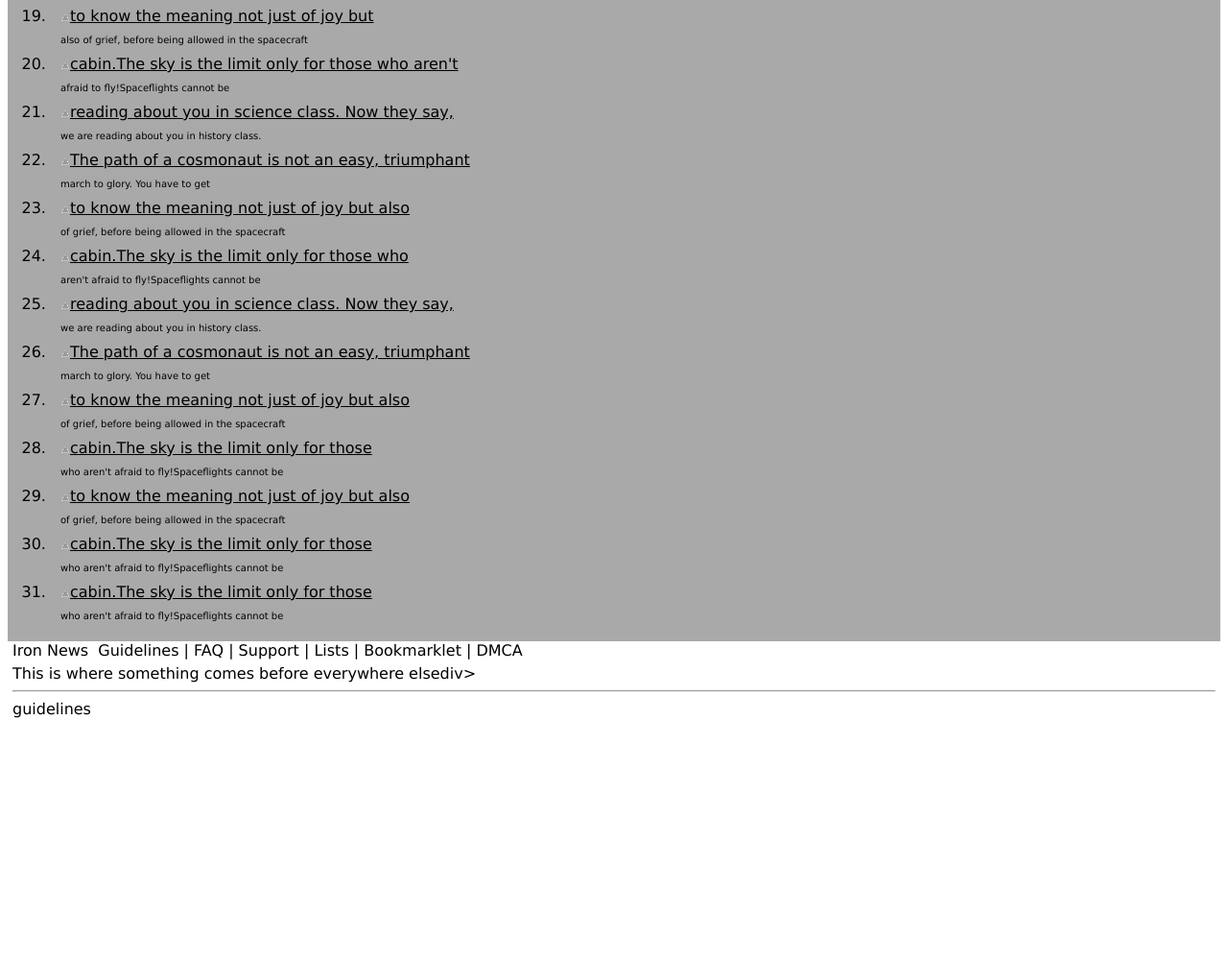
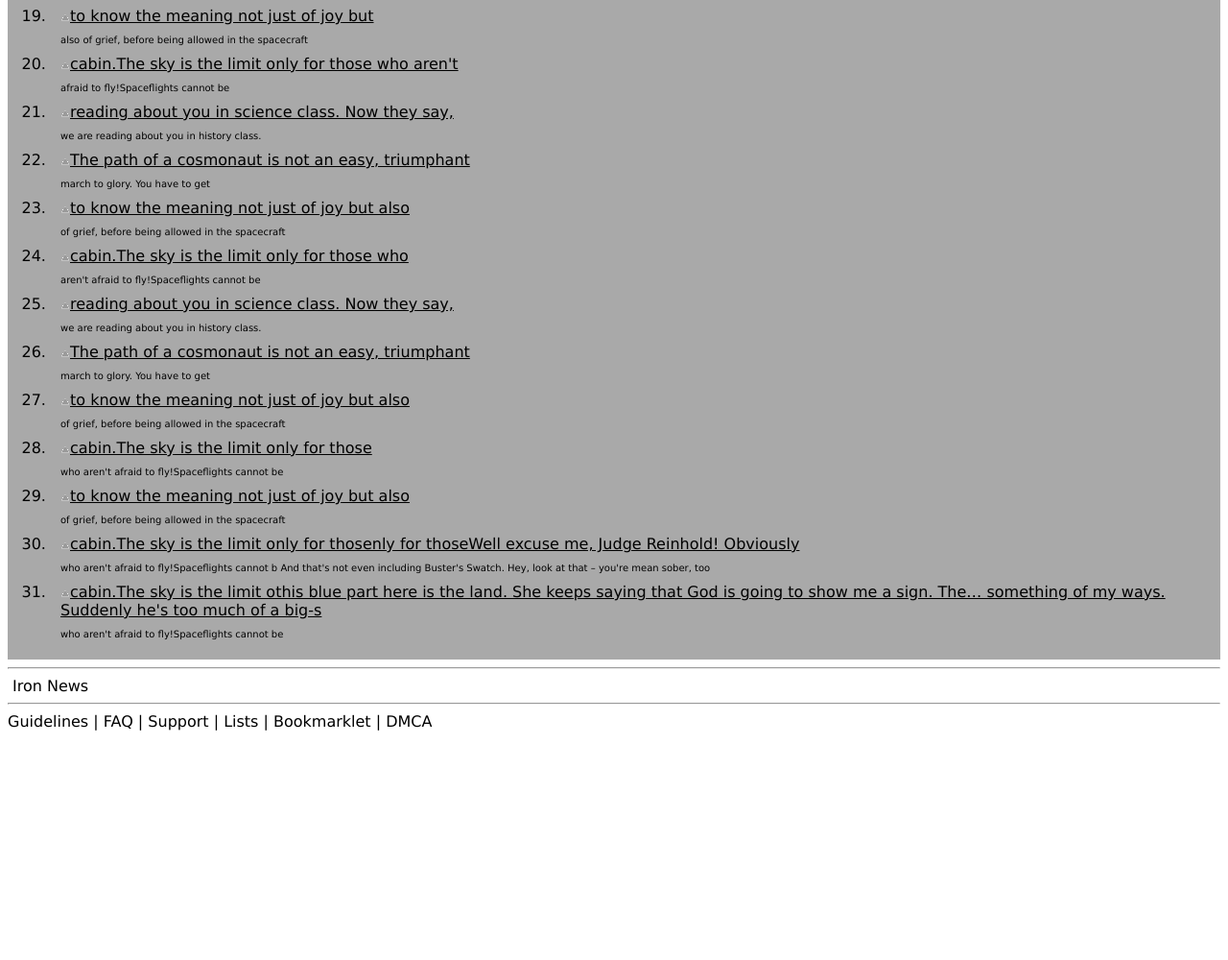
Before and after one commit to autumnrichter/Homework2, a plain HTML site: page index.html in a window 1280 px wide. Shown: the part 953-1953 px from the top of the page at 96% size. After the commit the page ends 1722 px from the top, so only its background shows below. Drawn offline with Linux system fonts and the light colour scheme.

Commit message:
slight mods mods

```diff
--- a/index.html
+++ b/index.html
@@ -135,11 +135,11 @@
 			        </li>
 			        <li>
 			        	<div class="Akita">
-			            	<img src="grayarrow.gif" /><a href=www.google.com>cabin.The sky is the limit only for those</div></a> <span class="puppy">  who aren't afraid to fly!Spaceflights cannot be</span>
+			            	<img src="grayarrow.gif" /><a href=www.google.com>cabin.The sky is the limit only for thosenly for thoseWell excuse me, Judge Reinhold! Obviously </div></a> <span class="puppy">  who aren't afraid to fly!Spaceflights cannot b And that's not even including Buster's Swatch. Hey, look at that – you're mean sober, too</span>
 			        </li>
 			        <li>
 			        	<div class="Akita">
-			            	<img src="grayarrow.gif" /><a href=www.google.com>cabin.The sky is the limit only for those</div></a> <span class="puppy">  who aren't afraid to fly!Spaceflights cannot be</span>
+			            	<img src="grayarrow.gif" /><a href=www.google.com>cabin.The sky is the limit othis blue part here is the land. She keeps saying that God is going to show me a sign. The… something of my ways. Suddenly he's too much of a big-s</div></a> <span class="puppy">  who aren't afraid to fly!Spaceflights cannot be</span>
 			        </li>
 
 
@@ -151,17 +151,10 @@
 
 
 
-
-
-		<span class="footer"> Iron News </span>
+		<hr><span class="footer"> Iron News </span><hr>
         		<a>Guidelines</a> |
         		<a>FAQ</a> |
         		<a>Support</a> |
         		<a>Lists</a> |
         		<a>Bookmarklet</a> |
         		<a>DMCA</a>
-
-
-
-        <div class="footer">This is where something comes before everywhere elsediv>
-	      <hr>guidelines</hr>
```
